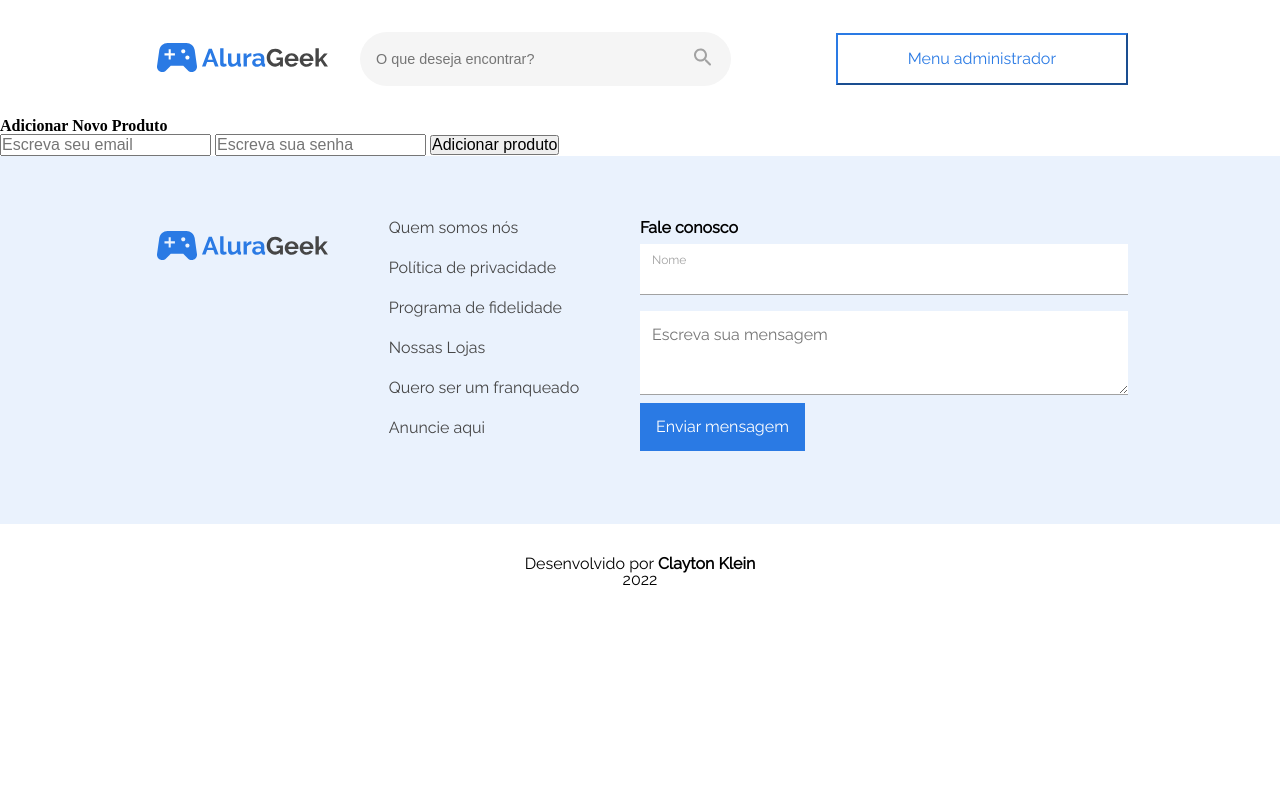
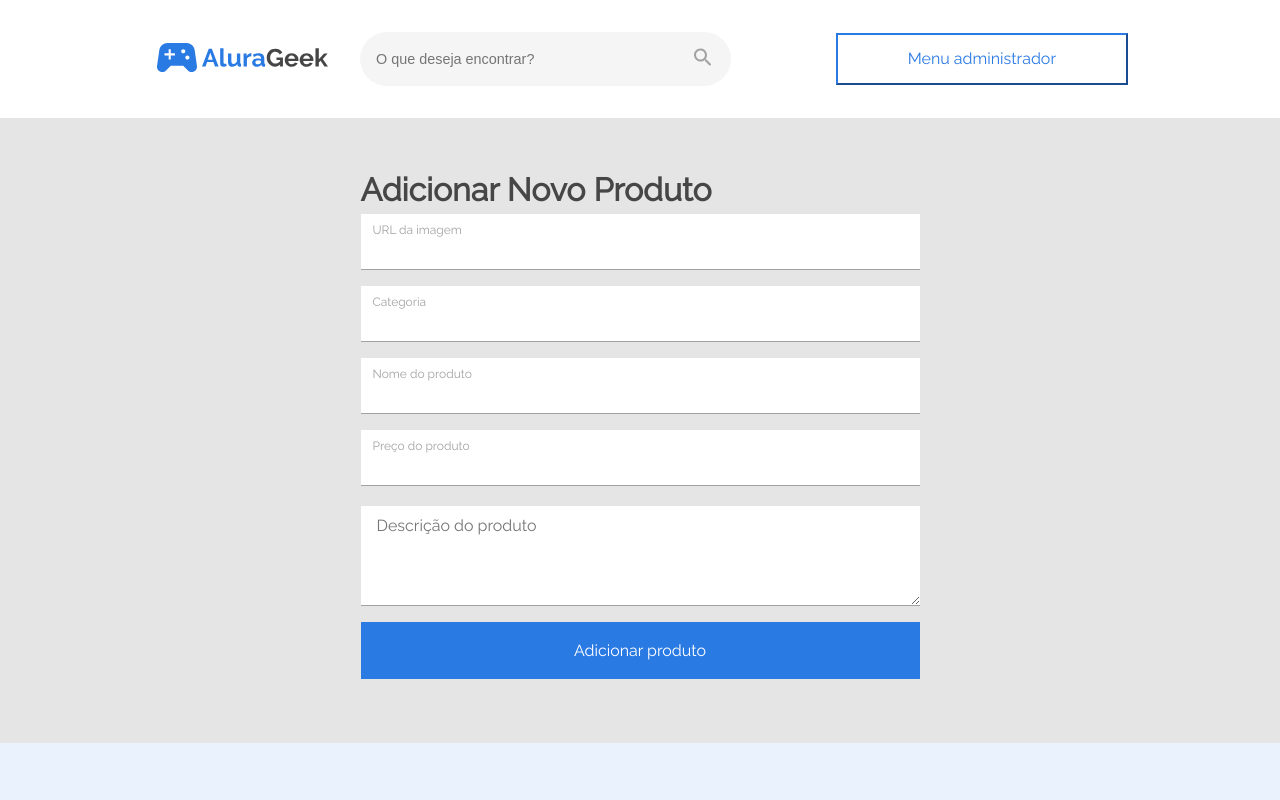
Before and after one commit to clayton-klein/e-commerce, a plain HTML site: page assets/pages/add-product.html in a window 1280 px wide. Shown: the top 800 px of the page. Drawn offline with Linux system fonts and the light colour scheme.

Commit message:
inicio sessão produtos similares
- add favicon.
- ajustes nos links das páginas.
- pág add-product praticamente concluída, apenas aguardando confirmação de um detalhe do layout para finalizar.

```diff
--- a/assets/css/add-product.css
+++ b/assets/css/add-product.css
@@ -0,0 +1,66 @@
+.add-product {
+  background-color: #e5e5e5;
+  font-family: var(--font-base);
+  padding: 64px 0;
+}
+
+.add-product__form {
+  align-items: center;
+  display: flex;
+  flex-direction: column;
+  gap: 1rem;
+}
+
+.add-product__form__title {
+  color: var(--cinza-medio);
+  font-size: 32px;
+  font-weight: 700;
+  width: 559px;
+}
+
+.add-product__form__input-box {
+  background-color: white;
+  border-bottom: 1px solid #a2a2a2;
+  display: flex;
+  flex-direction: column;
+  margin: 0px;
+  padding: 8px 12px;
+  width: 559px;
+}
+
+.add-product__form__input-box label {
+  color: #a2a2a2;
+  font-size: 0.75rem;
+}
+
+.add-product__form input,
+.add-product__form__description {
+  border: none;
+  color: var(--cinza-medio);
+  font-family: var(--font-base);
+  font-weight: 400;
+  margin-top: 4px;
+  outline: none;
+}
+
+.add-product__form input::placeholder {
+  color: #a2a2a2;
+}
+
+.add-product__form__description {
+  border-bottom: 1px solid #a2a2a2;
+  height: 12.5vh;
+  padding: 12px 16px;
+  width: 559px;
+}
+
+.add-product__form__btn {
+  background-color: var(--azul);
+  border: none;
+  color: white;
+  font-family: inherit;
+  font-size: 1rem;
+  font-weight: 400;
+  padding: 20.5px;
+  width: 559px;
+}
--- a/assets/css/base.css
+++ b/assets/css/base.css
@@ -5,6 +5,7 @@
     list-style: none;
     margin: 0;
     padding: 0;
+    text-decoration: none;
 }
 
 :root {
@@ -14,3 +15,11 @@
     --azul-claro: #EAF2FD;
     --azul: #2A7AE4;
 }
+
+html {
+    scroll-behavior: smooth;
+}
+
+button:hover {
+    cursor: pointer;
+}
--- a/assets/css/consoles-section.css
+++ b/assets/css/consoles-section.css
@@ -18,6 +18,12 @@
 .see-all__box {
     display: flex;
     align-items: center;
+    gap: 0.5rem;
+}
+
+.see-all__link {
+    align-items: center;
+    display: flex;
     gap: 0.5rem;
 }
 
--- a/assets/css/header.css
+++ b/assets/css/header.css
@@ -19,7 +19,7 @@ header {
     gap: 8px;
     justify-content: space-between;
     margin-left: 2rem;
-    padding: 8px 16px;
+    padding: 0px 16px;
     width: 29vw;
 }
 
--- a/assets/css/star-wars-section.css
+++ b/assets/css/star-wars-section.css
@@ -18,6 +18,12 @@
 .see-all__box {
     display: flex;
     align-items: center;
+    gap: 0.5rem;
+}
+
+.see-all__link {
+    align-items: center;
+    display: flex;
     gap: 0.5rem;
 }
 
--- a/assets/pages/add-product.html
+++ b/assets/pages/add-product.html
@@ -14,14 +14,15 @@
     <link rel="stylesheet" href="../css/header.css" />
     <link rel="stylesheet" href="../css/add-product.css" />
     <link rel="stylesheet" href="../css/footer.css" />
-    <title>Adiconar Novo Produto</title>
+    <link rel="icon" type="image/x-icon" href="../images/favicon.ico" />
+    <title>Adicionar Novo Produto</title>
   </head>
   <body>
     <div class="container">
       <header>
         <div class="header__left">
           <h1>
-            <a href="#"
+            <a href="../../index.html "
               ><img
                 src="../images/logo.svg"
                 alt="logo alura geek"
@@ -44,17 +45,32 @@
         </div>
         <button class="header__btn">Menu administrador</button>
       </header>
-      <section class="login">
-        <form action="" class="login__form">
-          <h2 class="login__form__title">Adicionar Novo Produto</h2>
-          <input class="login__form__email" type="email" placeholder="Escreva seu email"/>
-          <input class="login__form__password" type="password" placeholder="Escreva sua senha"/>
-          <button class="login__form__btn">Adicionar produto</button>
+      <section class="add-product">
+        <form action="" class="add-product__form">
+          <h2 class="add-product__form__title">Adicionar Novo Produto</h2>
+          <div class="add-product__form__input-box">
+            <label for="url-input" class="add-product__form__url-label">URL da imagem</label>
+            <input type="text" id="url-input" class="add-product__form__url-input">
+          </div>
+          <div class="add-product__form__input-box">
+            <label for="category-input" class="add-product__form__category-label">Categoria</label>
+            <input type="text" id="category-input" class="add-product__form__category-input">
+          </div>
+          <div class="add-product__form__input-box">
+            <label for="name-input" class="add-product__form__name-label">Nome do produto</label>
+            <input type="text" id="name-input" class="add-product__form__name-input">
+          </div>
+          <div class="add-product__form__input-box">
+            <label for="price-input" class="add-product__form__price-label">Preço do produto</label>
+            <input type="text" id="price-input" class="add-product__form__price-input">
+          </div>
+          <textarea class="add-product__form__description" name="" id="" cols="30" rows="10" placeholder="Descrição do produto"></textarea>
+          <button class="add-product__form__btn">Adicionar produto</button>
         </form>
       </section>
       <footer>
         <div class="footer__sup">
-          <a href="#" class="footer__sup__logo"
+          <a href="../../index.html" class="footer__sup__logo"
             ><img src="../images/logo.svg" alt=""
           /></a>
           <div class="footer__sup__links-box">
```
Also changed, not shown: assets/pages/login.html (+2 -1 lines), assets/pages/similar-products.html (+95 -0 lines), index.html (+10 -3 lines), assets/css/similar-products.css (added), assets/images/caneca-stormtrooper-media.jpg (added), assets/images/favicon.ico (added), assets/images/gray-magnifier-icon.svg (added), assets/images/pencil-icon.svg (added), assets/images/trash-icon.svg (added).
